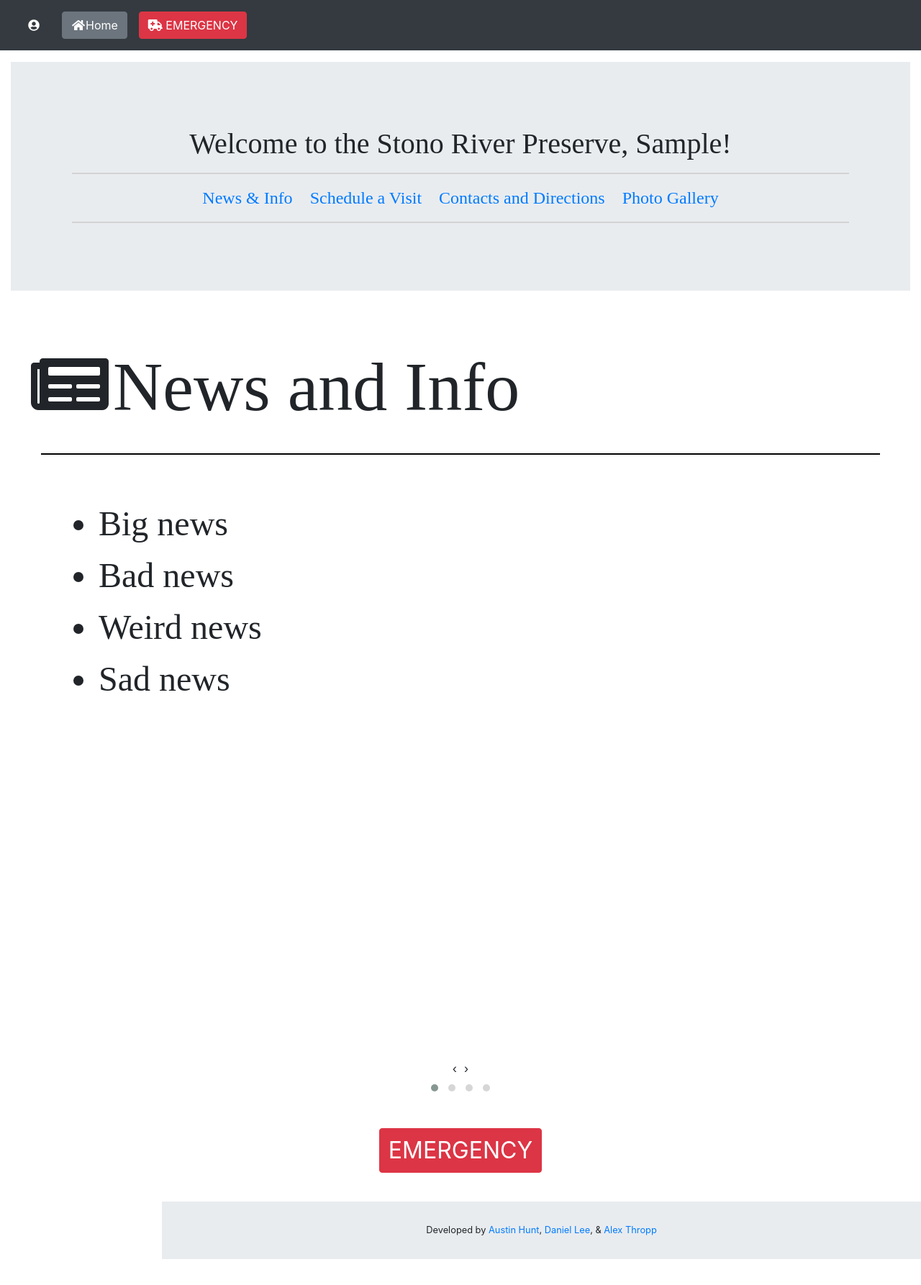
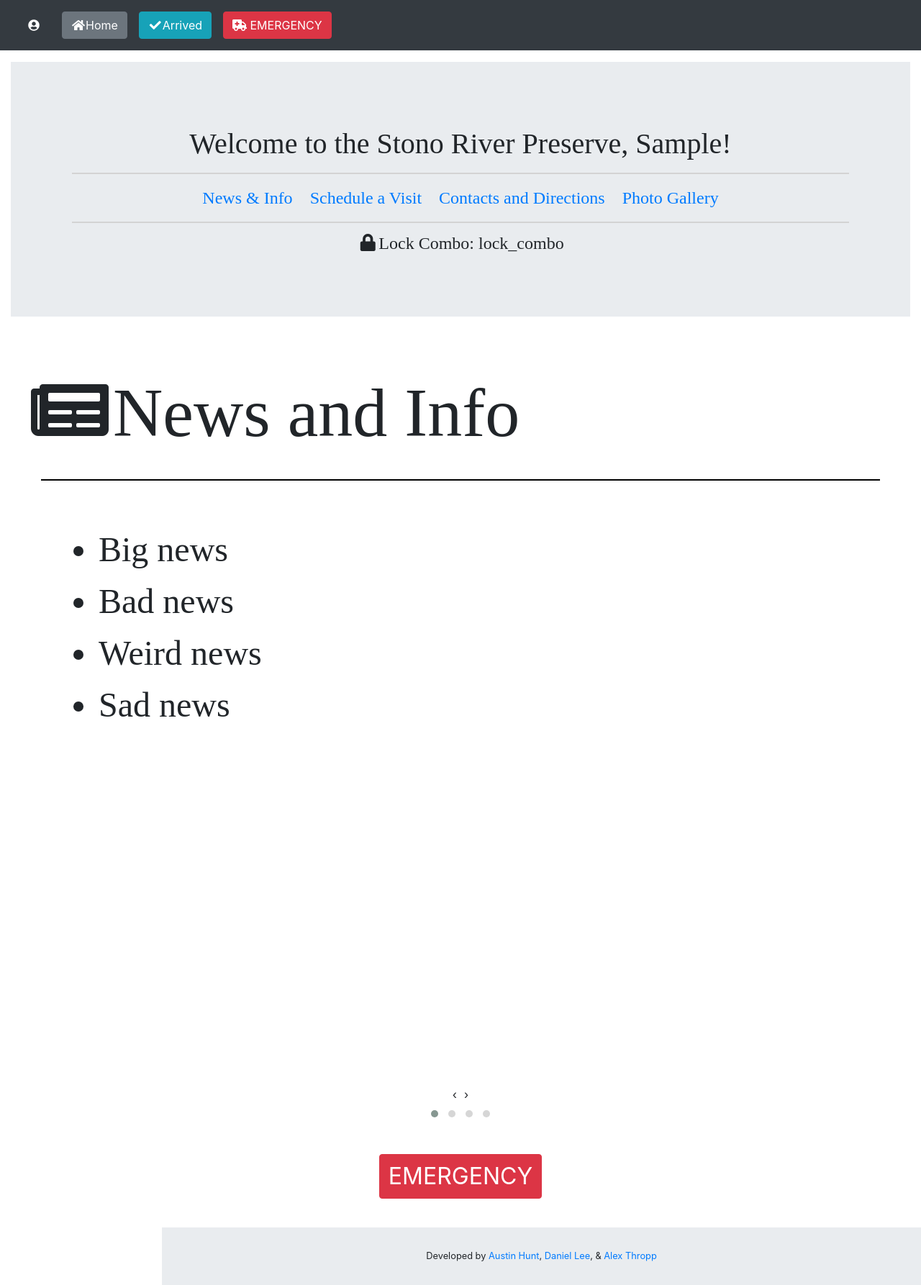
Before and after one commit to austinjhunt/stonopreserveapp, a Django app: template srpaccessmgmt/srpwebapp/templates/main/home_regular.html in a window 1280 px wide. Shown: the whole page at 72% size. Before the commit the page ends 1750 px from the top, so only its background shows below. Run offline with Django 3.2, Linux system fonts and the light colour scheme; the template is opened without the code that fills it: most values are stand-ins (such as "Sample title", 1, 10 or a date in 2020); grey boxes marked "Sample" are stand-in pictures; some libraries are stand-ins or nearby versions.

Commit message:
added button for arrival & area for lock combo; once diff user permissons are figured out we can toggle the lock combo on the right screens

```diff
--- a/srpaccessmgmt/srpwebapp/static/main/css/srpstyle.css
+++ b/srpaccessmgmt/srpwebapp/static/main/css/srpstyle.css
@@ -155,6 +155,12 @@ and (max-device-width : 480px) {
     font-size:2.5em;
     font-family:"Lane - Narrow";
 }
+
+.lockheader{
+    font-size:1.5em;
+    font-family:"Lane - Narrow";
+    text-align:center;
+}
 .contact{
     font-size:2em !important;
 }
--- a/srpaccessmgmt/srpwebapp/templates/main/home_regular.html
+++ b/srpaccessmgmt/srpwebapp/templates/main/home_regular.html
@@ -58,6 +58,17 @@
         <li class="nav-item active">
             <a class="nav-link" href="/">
                 <span>
+                    <button id="arrivebtn" type="button" class="btn btn-info">
+
+                <i class="fas fa-fw fa-check"></i>Arrived
+                    </button>
+                </span>
+            </a>
+
+        </li>
+        <li class="nav-item active">
+            <a class="nav-link" href="/">
+                <span>
                     <button id="emergencybtnsidebar" type="button" class="btn btn-danger">
 
                 <i class="fas fa-fw fa-ambulance"></i>
@@ -98,6 +109,12 @@
                             <li class="regular_page_option"><a href="#">Photo Gallery</a></li>
                         </ul>
                         <hr style="border: 1px solid lightgray; margin:10px;"/>
+
+                        <div class="lockheader">
+                            <i class="fas fa-fw fa-lock"></i>Lock Combo: lock_combo
+                        </div>
+
+
                     </div>
                 </div>
             </div>
```
